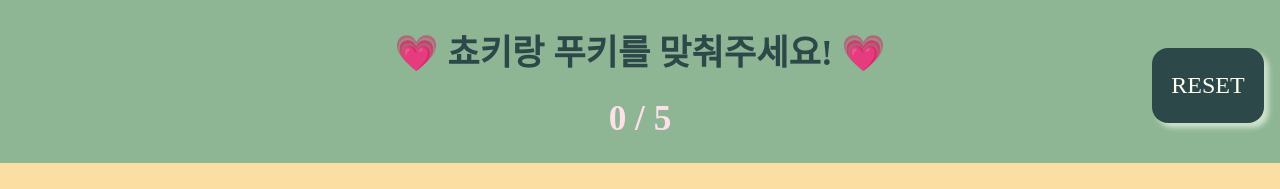
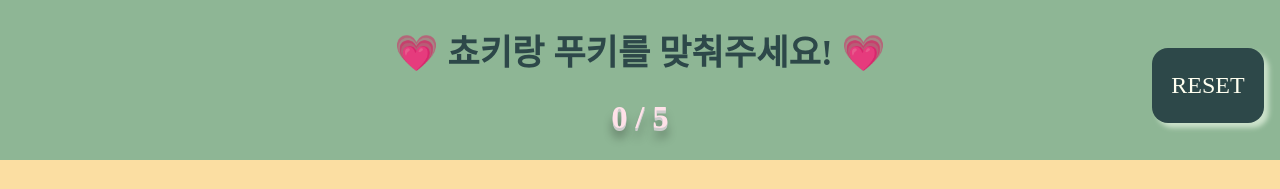
Before and after one commit to GO-SOPT-WEB/AReumSeo, a React (Vite) app in the folder week3/: page / in a window 1280 px wide. Shown: the top 189 px of the page. Built offline with nearby package versions, Linux system fonts and the light colour scheme; a web font is replaced by a local one.

Commit message:
feat: 정답 시 텍스트에 애니메이션 적용

```diff
--- a/week3/src/components/Header.jsx
+++ b/week3/src/components/Header.jsx
@@ -1,13 +1,20 @@
 // styled API를 사용하여 스타일링
 import styled from "styled-components";
 import PropTypes from "prop-types";
+import { useEffect, useState } from "react";
+import "./SingleCard.css";
 
 const Header = ({ counter, length }) => {
+  const [animate, setAnimate] = useState(false);
+  useEffect(() => {
+    setAnimate(true);
+    setTimeout(() => setAnimate(false), 1000);
+  }, [counter]);
   return (
     <>
       <ChokiPokiHeader>
         <strong> 💗 쵸키랑 푸키를 맞춰주세요! 💗</strong>
-        <AnswerCounter>
+        <AnswerCounter className={animate ? "scale" : ""}>
           <strong>
             {counter} / {length}
           </strong>
@@ -44,9 +51,20 @@ const ChokiPokiHeader = styled.header`
   font-size: 2.2rem;
 `;
 
-const AnswerCounter = styled.p`
+const AnswerCounter = styled.h1`
   margin: 1.5rem 0rem;
   text-align: center;
 
   color: ${({ theme }) => theme.colors.lightPink};
+
+  font-size: 2rem;
+  text-shadow: 0 1px 0 #ccc, 0 2px 0 #ccc, 0 3px 0 #ccc,
+    0 10px 10px rgba(0, 0, 0, 0.4);
+
+  &.scale {
+    transform: scale(1.5, 1.5);
+    color: ${({ theme }) => theme.colors.lightYellow};
+    text-shadow: 0 1px 0 #fec086, 0 2px 0 #fec086, 0 3px 0 #fec086,
+      0 10px 10px rgba(0, 0, 0, 0.4);
+  }
 `;
```
